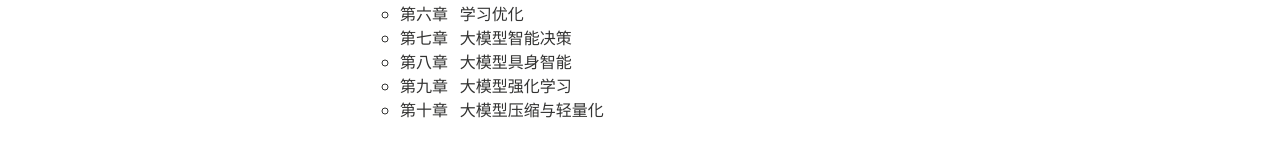
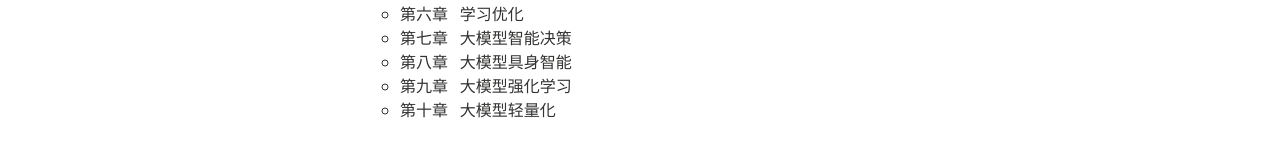
Before and after one commit to xianchaoxiu/xianchaoxiu.github.io, a Jekyll site: the page built from chinese/OPT/index.md, in a window 1280 px wide. Shown: the part 489-646 px from the top of the page. Built offline with Jekyll 4.4.1, drawn with Linux system fonts in a browser that asks for light colours; nearby versions of some CDN libraries.

Commit message:
Update index.md

```diff
--- a/chinese/OPT/index.md
+++ b/chinese/OPT/index.md
@@ -29,4 +29,4 @@ share: false
   - 第七章 &nbsp;  大模型智能决策 <br>
   - 第八章 &nbsp;  大模型具身智能 <br>
   - 第九章 &nbsp;  大模型强化学习 <br>
-  - 第十章 &nbsp;  大模型压缩与轻量化 <br>
+  - 第十章 &nbsp;  大模型轻量化 <br>
```
